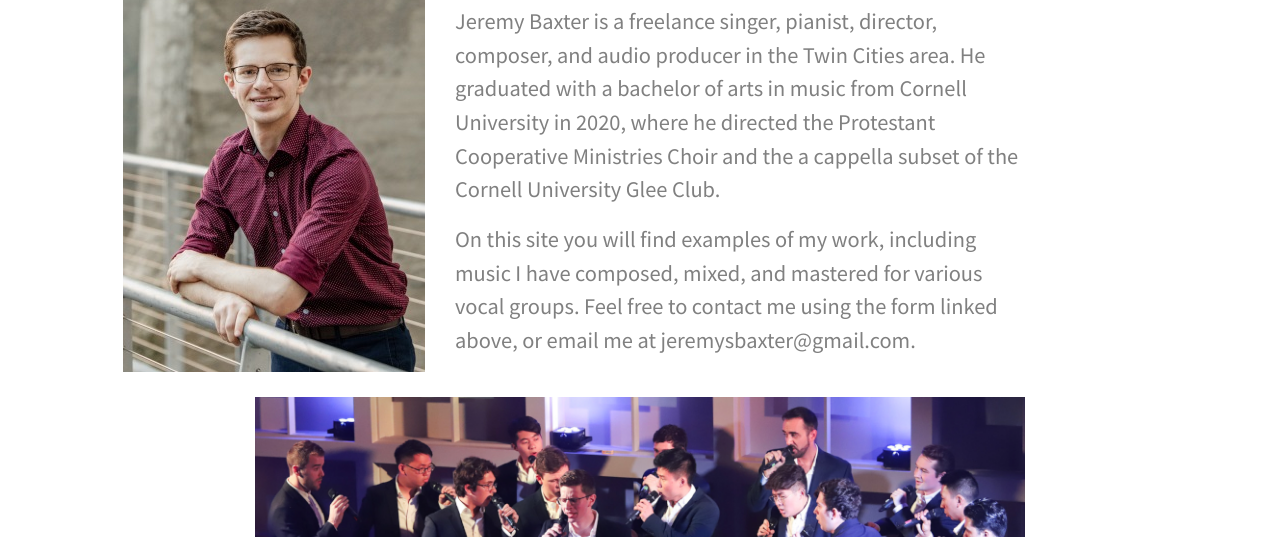
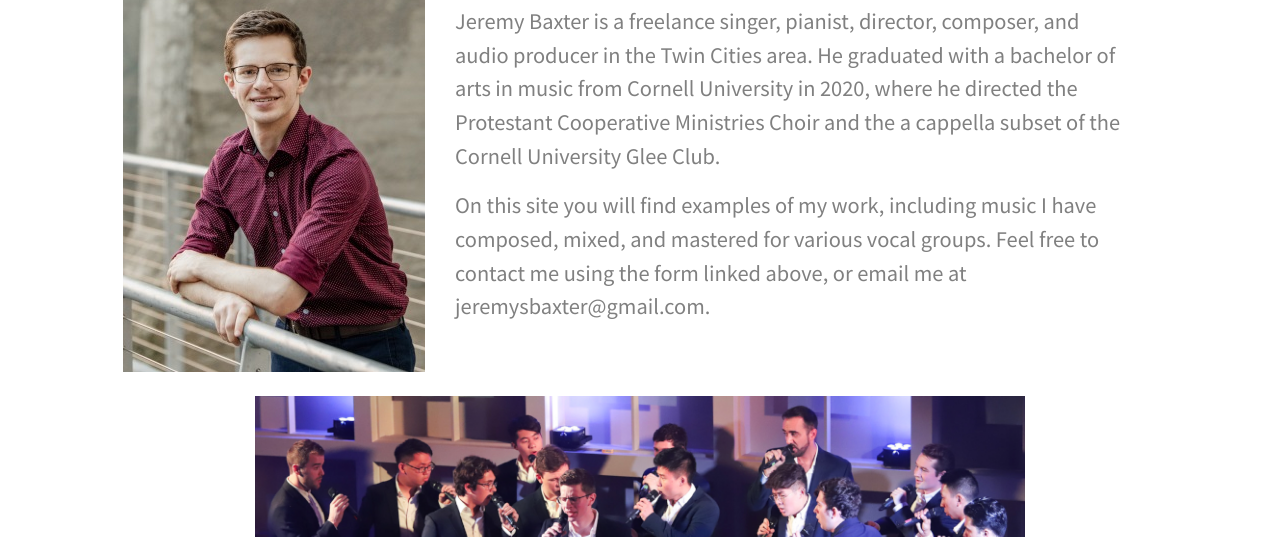
Before and after one commit to jeremybaxtermn/music, a plain HTML site: page index.html in a window 1280 px wide. Shown: the part 263-800 px from the top of the page. Drawn offline with nearby package versions, Linux system fonts and the light colour scheme; a web font is replaced by a local one.

Commit message:
Add files via upload

```diff
--- a/index.html
+++ b/index.html
@@ -33,7 +33,7 @@
 				<div class="col-sm-4">
 					<img class="img-fluid" src="images/jeremy-baxter.jpg" alt="Jeremy Baxter" height="417" width="302" style="float:right" alt="A picture of Jeremy Baxter">
 				</div>
-				<div class="col-sm-6">
+				<div class="col-sm-7">
 					<h1>
 						About Me
 					</h1>
@@ -45,7 +45,7 @@
 					to contact me using the form linked above, or email me at jeremysbaxter@gmail.com.</p>
 
 				</div>
-				<div class="col-sm-2">
+				<div class="col-sm-1">
 				</div>
 			</div>
 			<br>
```
